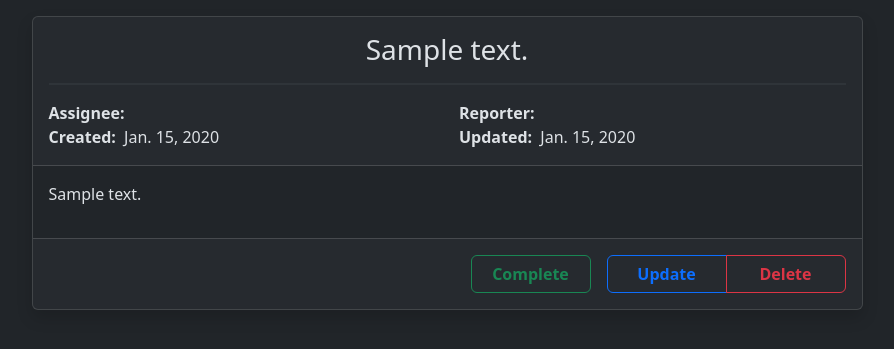
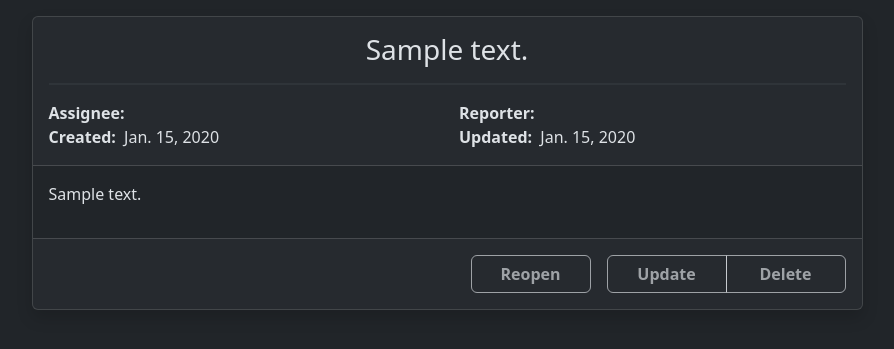
Before and after one commit to edu-python-course/tasktracker-django, a Django app: page /00000000-0000-0000-0000-000000000001/ in a window 1280 px wide. Shown: the part 56-405 px from the top of the page, without its empty margins (193-1087 px from the left). Run offline with Django 5.2, Linux system fonts and the light colour scheme; data comes from the database, SQL or seed files in the repository; tables that the repository leaves empty hold one stand-in row (values such as "Sample post"); some libraries are stand-ins or nearby versions.

Commit message:
Update tasks templates

```diff
--- a/tasks/templates/tasks/task_detail.html
+++ b/tasks/templates/tasks/task_detail.html
@@ -41,16 +41,27 @@
     </div>
     <div class="card-footer" aria-label="TaskActions">
       <div class="d-flex justify-content-end align-items-center">
-        <button class="btn btn-outline-success mx-3"
-            {# hx-patch="" hx-swap="none" hx-vals="js:{completed:true}"#}
-                data-task-target="{{ object.pk }}" data-task-action="patch">
-          Complete
-        </button>
+        {% if object.completed %}
+          <button class="mx-3 btn {% if user == object.assignee or user == object.reporter %}btn-outline-warning{% else %}disabled{% endif %}"
+              {# hx-patch="" hx-swap="none" hx-vals="js:{completed:false}"#}
+                  data-task-target="{{ object.pk }}" data-task-action="patch">
+            Reopen
+          </button>
+        {% else %}
+          <button class="mx-3 btn btn-outline-success"
+              {# hx-patch="" hx-swap="none" hx-vals="js:{completed:true}"#}
+                  data-task-target="{{ object.pk }}" data-task-action="patch">
+            Complete
+          </button>
+        {% endif %}
         <div class="btn-group" role="group">
-          <a href="{% url "tasks:update" object.pk %}" class="btn btn-outline-primary" role="button">
+          <a href="{% url "tasks:update" object.pk %}"
+             class="btn {% if user == object.assignee or user == object.reporter %}btn-outline-primary{% else %}disabled{% endif %}"
+             role="button">
             Update
           </a>
-          <button class="btn btn-outline-danger" data-bs-toggle="modal" data-bs-target="#modalTaskDelete">
+          <button class="btn {% if user == object.reporter %}btn-outline-danger{% else %}disabled{% endif %}"
+                  data-bs-toggle="modal" data-bs-target="#modalTaskDelete">
             Delete
           </button>
         </div>
--- a/tasks/templates/widgets/task_row.html
+++ b/tasks/templates/widgets/task_row.html
@@ -28,7 +28,7 @@
            hx-patch="" hx-vals="js:{completed:true}" hx-swap="none"
            data-task-target="{{ pk }}" data-task-action="patch"></i>
       {% endif %}
-      <i class="bi bi-trash{% if not user == object.assignee and not user == object.reporter %} disabled{% endif %}"
+      <i class="bi bi-trash{% if not user == object.reporter %} disabled{% endif %}"
          role="button"
          hx-delete="" hx-target="closest tr" hx-swap="outerHTML"
          data-task-target="{{ pk }}" data-task-action="delete"></i>
```
